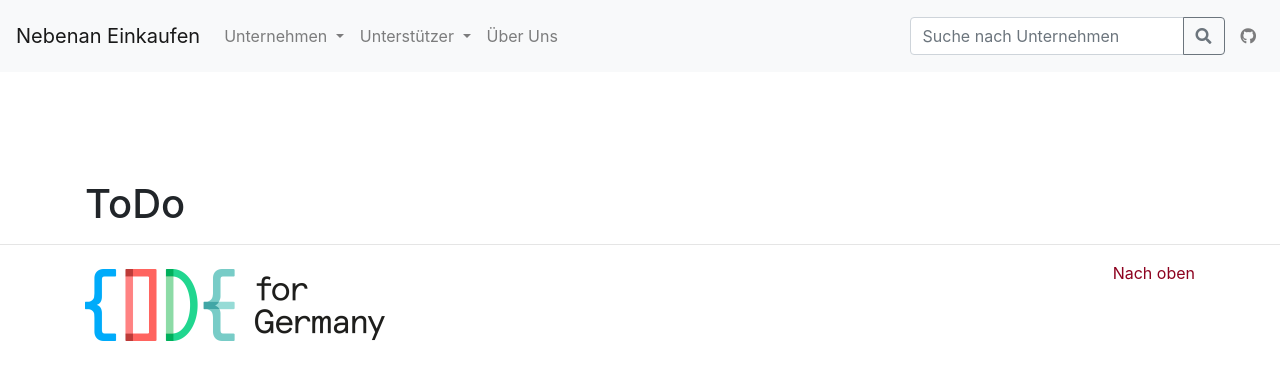
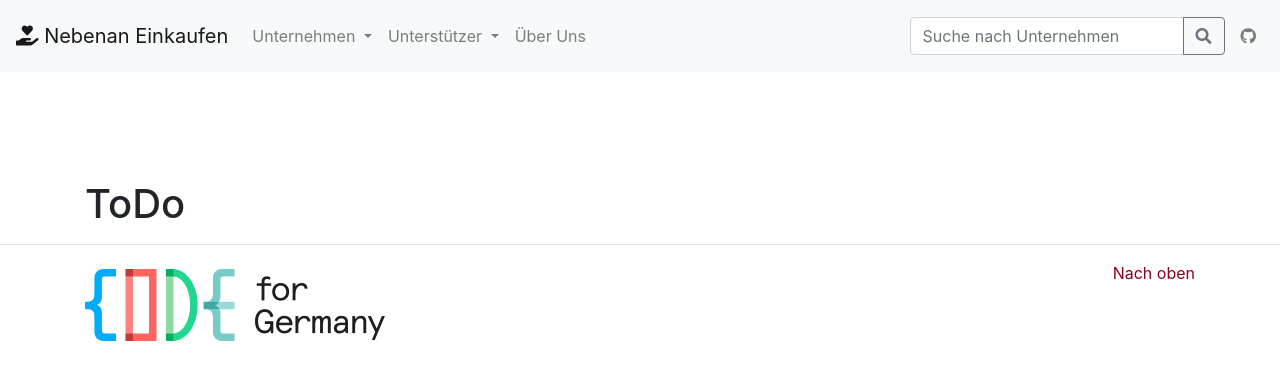
Before and after one commit to mach-wat-ruhr/mach-wat-ruhr.github.io, a Jekyll site: the page built from idea.html, in a window 1280 px wide. Shown: the top 380 px of the page. Built offline with Jekyll 4.4.1, drawn with Linux system fonts in a browser that asks for light colours; nearby versions of some CDN libraries.

Commit message:
Update Website

```diff
--- a/_includes/navbar.html
+++ b/_includes/navbar.html
@@ -1,5 +1,5 @@
 <nav class="navbar navbar-expand-lg navbar-light bg-light fixed-top py-3">
-  <a class="navbar-brand" href="/">Nebenan Einkaufen</a>
+  <a class="navbar-brand" href="/"><i class="fas fa-hand-holding-heart"></i> Nebenan Einkaufen</a>
   <button class="navbar-toggler" type="button" data-toggle="collapse" data-target="#navbarSupportedContent" aria-controls="navbarSupportedContent" aria-expanded="false" aria-label="Toggle navigation">
     <span class="navbar-toggler-icon"></span>
   </button>
--- a/index.html
+++ b/index.html
@@ -4,6 +4,7 @@
 
 <div class="jumbotron jumbotron-fluid top">
   <div class="container text-center text-white">
+    <h1><i class="fas fa-hand-holding-heart"></i></h1>
     <h1 class="display-6">Wofür wurde diese Seite gebaut?</h1>
     <p class="lead">
       Unterstütze lokale Einzelhändler in deiner Nähe während der Corona-Pandemie.
```
Also changed, not shown: 6 other files.
